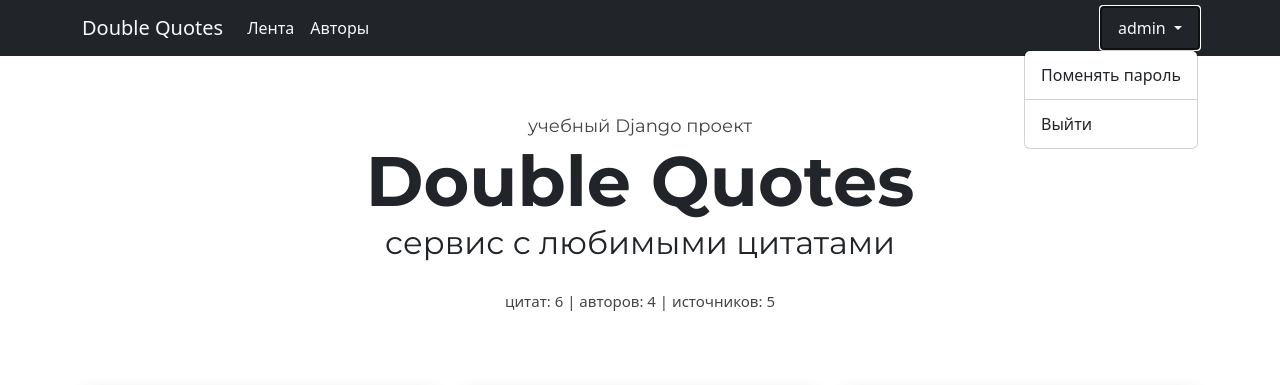
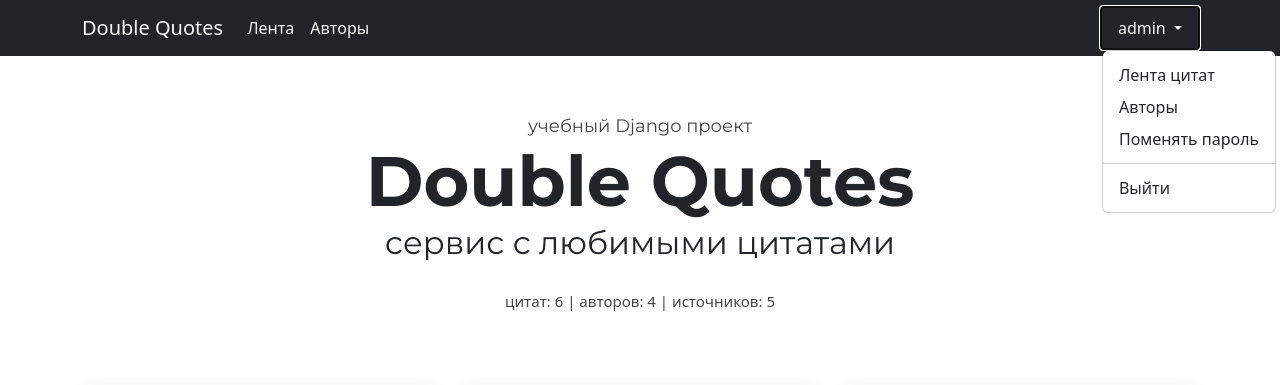
Before and after one commit to IrbisEH/Double-Quotes, a Django app: page / in a window 1280 px wide, after a click on "admin". Shown: the top 385 px of the page. Run offline with Django 4.2, Linux system fonts and the light colour scheme; a user stored in the database is signed in; data comes from the database, SQL or seed files in the repository; some libraries are stand-ins or nearby versions.

Commit message:
правки header dropdown menu. Теперь на мобтльной версии выпадающее меню не заезжает за экран.

```diff
--- a/double_quotes/templates/includes/header.html
+++ b/double_quotes/templates/includes/header.html
@@ -52,7 +52,9 @@
                             {{ user.username }}
                         </a>
                         <!-- ВСТАВИТЬ ССЫЛКУ -->
-                        <ul class="dropdown-menu dropdown-menu-lg-end" aria-labelledby="navbarDropdownMenuLink">
+                        <ul class="dropdown-menu dropdown-menu-end dropdown-menu-lg-start" aria-labelledby="navbarDropdownMenuLink">
+                            <li><a class="dropdown-item" href="{% url 'quotes:quotes_list' %}">Лента цитат</a></li>
+                            <li><a class="dropdown-item" href="{% url 'quotes:authors_list' %}">Авторы</a></li>
                             <li><a class="dropdown-item" href="{% url 'users:password_change' %}">Поменять пароль</a></li>
                             <li><hr class="dropdown-divider"></li>
                             <li><a class="dropdown-item" href="{% url 'users:logout' %}">Выйти</a></li>
```
